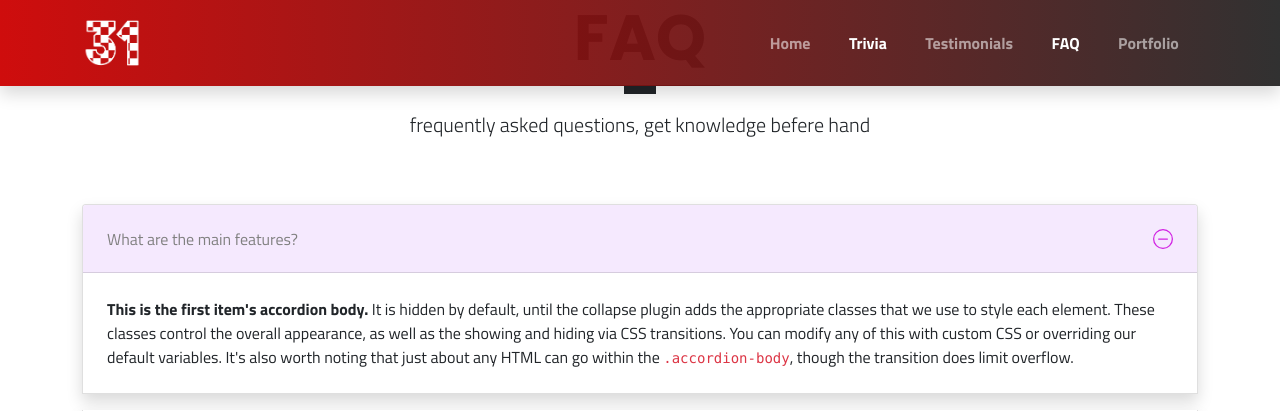
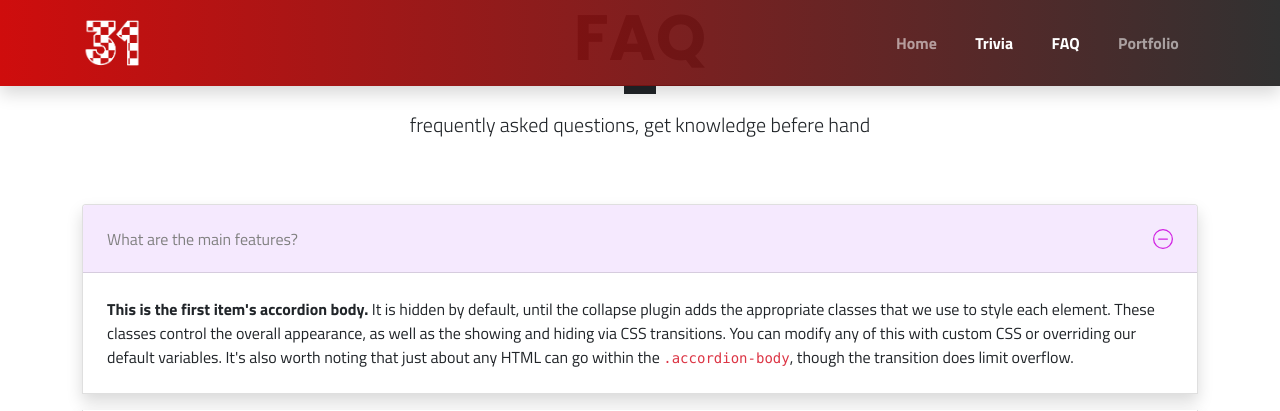
Before and after one commit to lpcwprogramming/f1trivia, a Python web app: template templates/faq.html in a window 1280 px wide. Shown: the top 411 px of the page. Run offline with Jinja, Linux system fonts and the light colour scheme; the template is opened without the code that fills it, so the values that code supplies are empty.

Commit message:
modify templates

```diff
--- a/templates/faq.html
+++ b/templates/faq.html
@@ -28,7 +28,6 @@
         <ul class="navbar-nav">
           <li class="nav-item"><a class="nav-link" href="https://lpcwprogramming.github.io/f1trivia/index.html">Home</a></li>
           <li class="nav-item"><a class="nav-link active" aria-current="page" href="https://lpcwprogramming.github.io/f1trivia/templates/trivia.html">Trivia</a></li>
-          <li class="nav-item"><a class="nav-link" href="https://lpcwprogramming.github.io/f1trivia/templates/testimonials.html">Testimonials</a></li>
           <li class="nav-item"><a class="nav-link active" aria-current="page" href="https://lpcwprogramming.github.io/f1trivia/templates/faq.html">FAQ</a></li>
           <li class="nav-item"><a class="nav-link" href="https://lpcwprogramming.github.io/f1trivia/templates/portfolio.html">Portfolio</a></li>
           </li>
--- a/templates/portfolio.html
+++ b/templates/portfolio.html
@@ -28,7 +28,6 @@
         <ul class="navbar-nav">
           <li class="nav-item"><a class="nav-link" href="https://lpcwprogramming.github.io/f1trivia/index.html">Home</a></li>
           <li class="nav-item"><a class="nav-link" href="https://lpcwprogramming.github.io/f1trivia/templates/trivia.html">Trivia</a></li>
-          <li class="nav-item"><a class="nav-link" href="https://lpcwprogramming.github.io/f1trivia/templates/testimonials.html">Testimonials</a></li>
           <li class="nav-item"><a class="nav-link" href="https://lpcwprogramming.github.io/f1trivia/templates/faq.html">FAQ</a></li>
           <li class="nav-item"><a class="nav-link active" aria-current="page" href="https://lpcwprogramming.github.io/f1trivia/templates/portfolio.html">Portfolio</a></li>
           </li>
```
